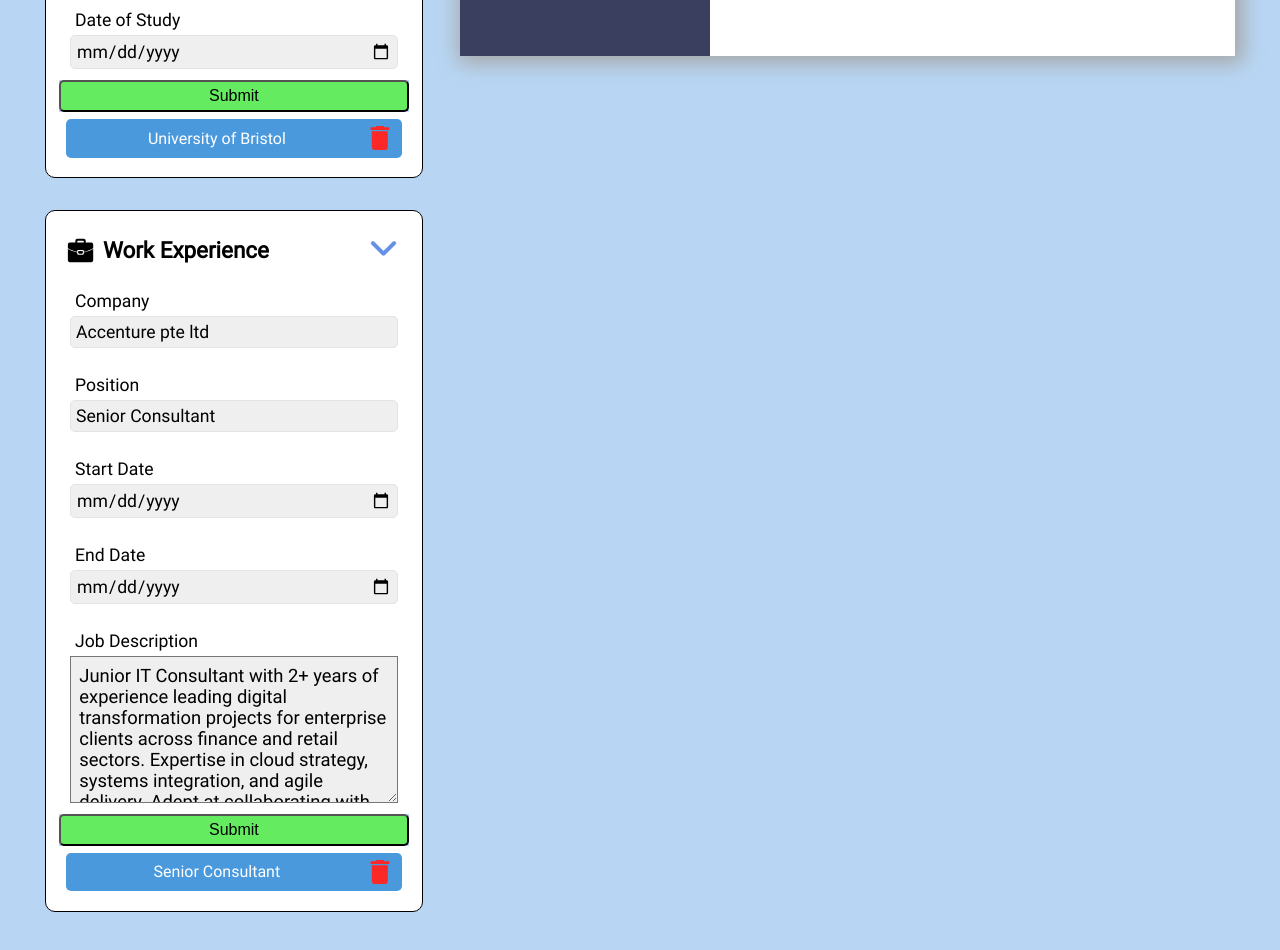
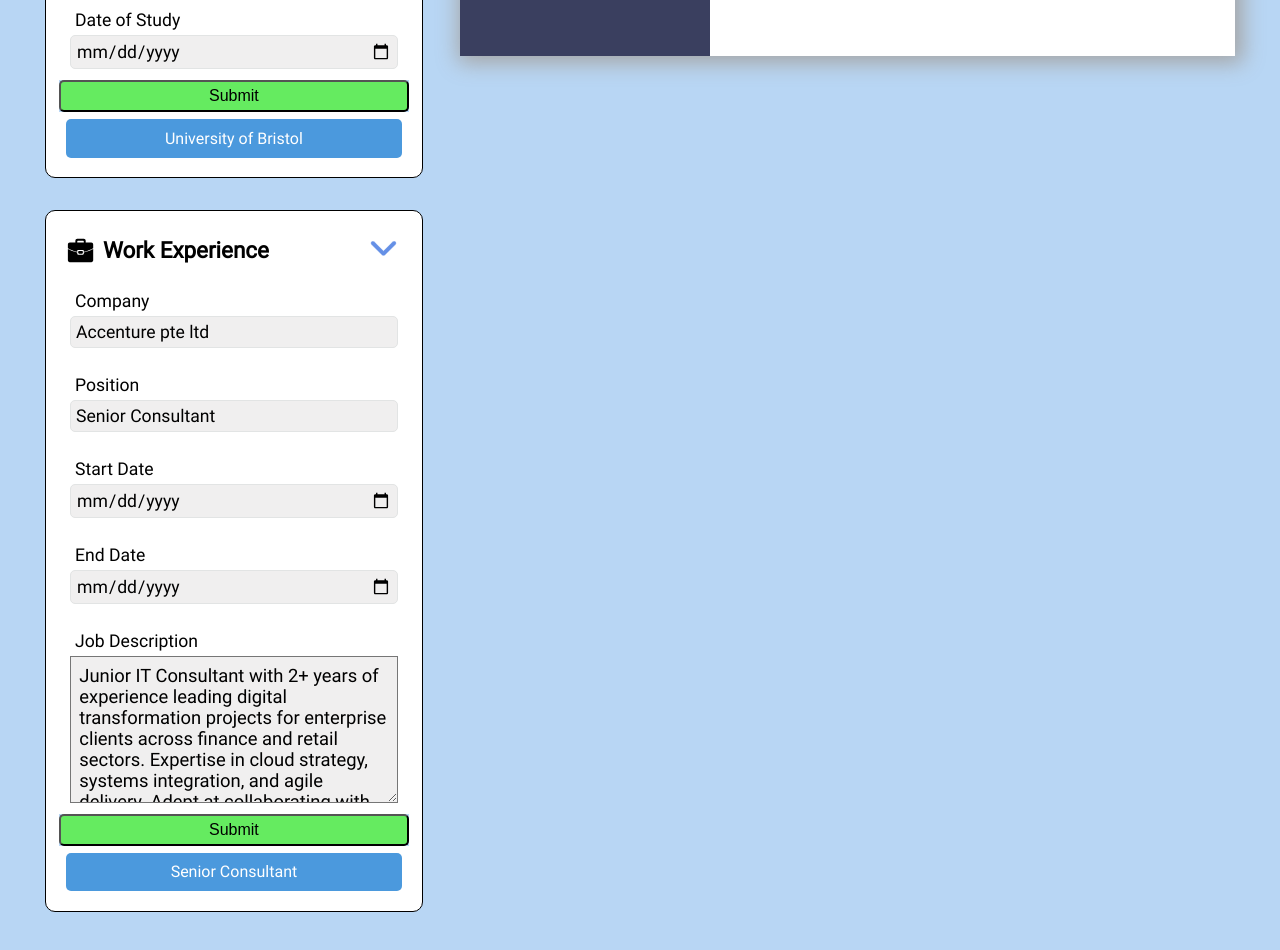
Before and after one commit to dayercher005/CV-Application, a React (Vite) app: page / in a window 1280 px wide. Shown: the part 1040-1990 px from the top of the page. Built offline with nearby package versions, Linux system fonts and the light colour scheme.

Commit message:
Removed Bin Logo and functionality

```diff
--- a/package.json
+++ b/package.json
@@ -11,7 +11,8 @@
   },
   "dependencies": {
     "react": "^19.1.1",
-    "react-dom": "^19.1.1"
+    "react-dom": "^19.1.1",
+    "uuid": "^13.0.0"
   },
   "devDependencies": {
     "@eslint/js": "^9.33.0",
--- a/src/App.jsx
+++ b/src/App.jsx
@@ -20,7 +20,7 @@ function App() {
         school: "University of Bristol",
         course: "Bachelor of Social Sciences, major in Psychology",
         date: "01/07/2015",
-        id: crypto.randomUUID()
+
   }]);
 
   const [practicalData, setPracticalData] = useState([{
@@ -29,7 +29,7 @@ function App() {
         startDate: "01/02/2020",
         endDate: "01/02/2024",
         description: "Junior IT Consultant with 2+ years of experience leading digital transformation projects for enterprise clients across finance and retail sectors. Expertise in cloud strategy, systems integration, and agile delivery. Adept at collaborating with stakeholders to align technology solutions with business goals. Known for bridging the gap between technical teams and executive leadership to deliver scalable and cost-effective solutions.",
-        id: crypto.randomUUID()
+
   }]);
 
 
--- a/src/components/education.jsx
+++ b/src/components/education.jsx
@@ -1,8 +1,8 @@
 import educationLogo from "/education.svg";
 import { useState } from "react";
 import arrowLogo from "../assets/arrow.svg"
-import deleteLogo from "/delete.svg"
 import "../styles/Sections.css";
+
 
 function EducationSection({sendEducationSectionDetails}) {
 
@@ -46,8 +46,6 @@ function EducationSection({sendEducationSectionDetails}) {
 
     const DisplayEducationSectionData = () => {
         AddEducationExperience();
-        console.log(educationSectionList)
-
     }
 
     const ButtonHandler = (event) => {
@@ -58,11 +56,6 @@ function EducationSection({sendEducationSectionDetails}) {
     const EducationInstitutions = educationSectionList.map((section) =>
         <div className="segmentDiv">
             <div className="submittedSegment">{section.school}</div>
-            <img
-                src={deleteLogo}
-                className="deleteLogo"
-
-            />
         </div>
     )
 
--- a/src/components/practical.jsx
+++ b/src/components/practical.jsx
@@ -1,7 +1,6 @@
 import suitcaseLogo from "/suitcase.svg";
 import arrowLogo from "../assets/arrow.svg"
 import { useState } from "react";
-import deleteLogo from "/delete.svg"
 import "../styles/Sections.css";
 
 function PracticalSection({sendPracticalSectionDetails}) {
@@ -11,8 +10,7 @@ function PracticalSection({sendPracticalSectionDetails}) {
         position: "Senior Consultant",
         startDate: "01/02/2020",
         endDate: "01/02/2024",
-        description: "Junior IT Consultant with 2+ years of experience leading digital transformation projects for enterprise clients across finance and retail sectors. Expertise in cloud strategy, systems integration, and agile delivery. Adept at collaborating with stakeholders to align technology solutions with business goals. Known for bridging the gap between technical teams and executive leadership to deliver scalable and cost-effective solutions.",
-        id: crypto.randomUUID()
+        description: "Junior IT Consultant with 2+ years of experience leading digital transformation projects for enterprise clients across finance and retail sectors. Expertise in cloud strategy, systems integration, and agile delivery. Adept at collaborating with stakeholders to align technology solutions with business goals. Known for bridging the gap between technical teams and executive leadership to deliver scalable and cost-effective solutions."
     }]);
 
     const [section, setSection] = useState({
@@ -20,8 +18,7 @@ function PracticalSection({sendPracticalSectionDetails}) {
         position: "Senior Consultant",
         startDate: "01/02/2020",
         endDate: "01/02/2024",
-        description: "Junior IT Consultant with 2+ years of experience leading digital transformation projects for enterprise clients across finance and retail sectors. Expertise in cloud strategy, systems integration, and agile delivery. Adept at collaborating with stakeholders to align technology solutions with business goals. Known for bridging the gap between technical teams and executive leadership to deliver scalable and cost-effective solutions.",
-        id: crypto.randomUUID()
+        description: "Junior IT Consultant with 2+ years of experience leading digital transformation projects for enterprise clients across finance and retail sectors. Expertise in cloud strategy, systems integration, and agile delivery. Adept at collaborating with stakeholders to align technology solutions with business goals. Known for bridging the gap between technical teams and executive leadership to deliver scalable and cost-effective solutions."
     })
 
     const [toggleDropdown, setToggleDropdown] = useState(false);
@@ -62,7 +59,6 @@ function PracticalSection({sendPracticalSectionDetails}) {
 
     const DisplayPracticalSectionData = () => {
         AddPracticalExperience();
-        sendPracticalSectionDetails(practicalSectionList);
     }
 
     const ButtonHandler = (event) => {
@@ -80,7 +76,6 @@ function PracticalSection({sendPracticalSectionDetails}) {
     const PracticalPositions = practicalSectionList.map((section) =>
         <div className="segmentDiv">
             <div key={section.id} className="submittedSegment">{section.position}</div>
-            <img src={deleteLogo} className="deleteLogo"/>
         </div>
     )
 
--- a/src/styles/Sections.css
+++ b/src/styles/Sections.css
@@ -231,14 +231,3 @@ input:focus{
 .segmentDiv *{
     background-color: var(--borderFocusColor);
 }
-
-.deleteLogo{
-    height: 1.5rem;
-    width: auto;
-    margin-right: 3%;
-    transition: transform 0.2s;
-}
-
-.deleteLogo:hover{
-    transform: translateY(-3px);
-}
```
Also changed, not shown: 1 other file (tests, documents, lock files or other folders).
